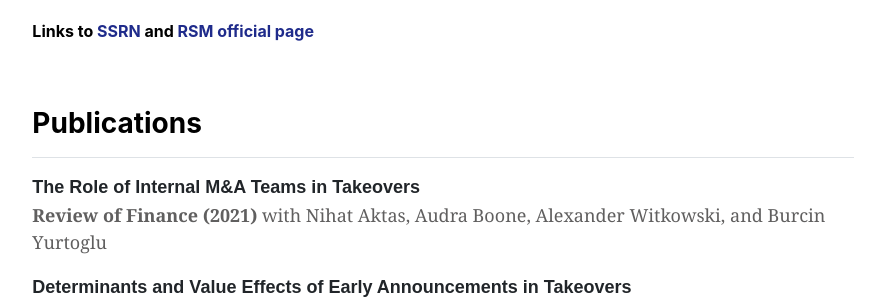
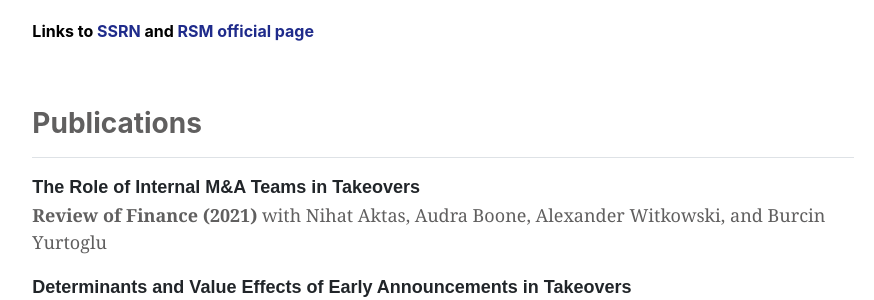
Before and after one commit to guosongxu/guosongxu.github.io, a Jekyll site: the page built from index.md, in a window 1280 px wide. Shown: the part 469-769 px from the top of the page, without its empty margins (197-1071 px from the left). Built offline with Jekyll 4.4.1, drawn with Linux system fonts in a browser that asks for light colours.

Commit message:
Update home.html

```diff
--- a/_layouts/home.html
+++ b/_layouts/home.html
@@ -13,7 +13,7 @@
 
 <div class="row g-5 mb-5">
   <div class="col-md-12">
-    <h3 class="fw-bold border-bottom pb-3 mb-3">Publications</h3>
+    <h3 class="fw-bold border-bottom pb-3 mb-3" style="color:#605F5F">Publications</h3>
 
     <p style="font-family:arial, 'MS Sans Serif', arial;font-size:18px;margin-bottom:1px"><strong><a href="https://papers.ssrn.com/sol3/papers.cfm?abstract_id=3140400" target="_blank" rel="noreferrer noopener" aria-label=" (opens in a new tab)" style="text-decoration:none;">The Role of Internal M&amp;A Teams in Takeovers</a></strong></p>
     <p style="font-family:georgia;font-size:18px;margin-bottom:18px;color:#605F5F"><strong>Review of Finance (2021)</strong>  with Nihat Aktas, Audra Boone, Alexander Witkowski, and Burcin Yurtoglu</p>
```
